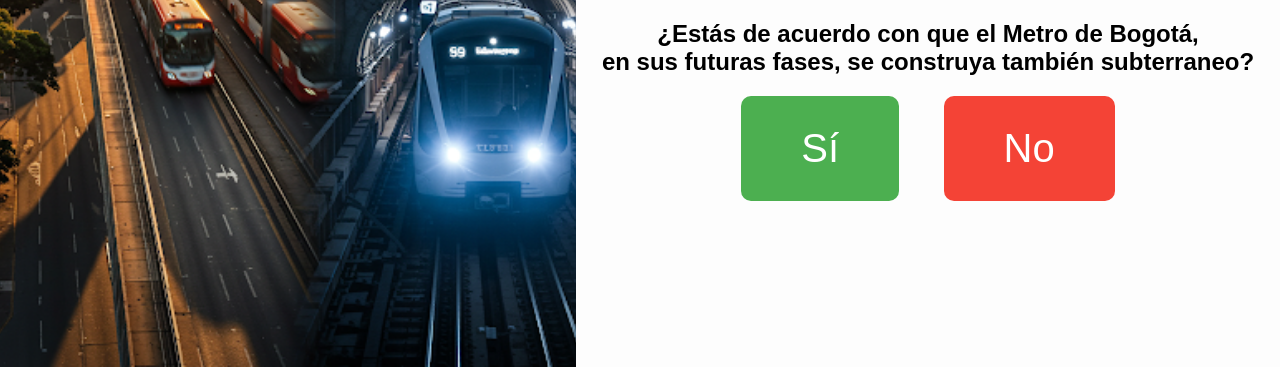
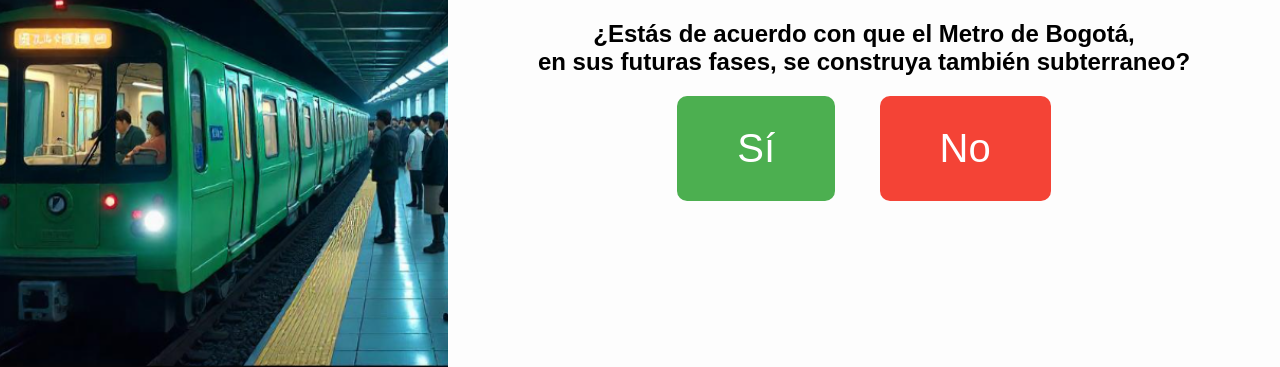
Before and after one commit to EdwarJamirS/votacionesdiemi, a plain HTML site: page index.html in a window 1280 px wide. Shown: the part 433-800 px from the top of the page. Drawn offline with Linux system fonts and the light colour scheme.

Commit message:
Add files via upload

```diff
--- a/index.html
+++ b/index.html
@@ -23,7 +23,7 @@
     }
 
     .imagen {
-      width: 45%;
+      width: 35%;
       background: #eee;
       display: flex;
       align-items: bottom;
@@ -37,7 +37,7 @@
     }
 
     .votacion {
-      width: 55%;
+      width: 65%;
       background: #fdfdfd;
       display: flex;
       flex-direction: column;
@@ -90,7 +90,7 @@
   <div class="container">
     <!-- Lado izquierdo: Imagen -->
 <div class="imagen">
-      <img src="metro.png" alt="Imagen informativa">
+      <img src="subelevado.png" alt="Imagen informativa">
     </div>
 
     <!-- Lado derecho: Votación -->
```
Also changed, not shown: subelevado.png (added).
